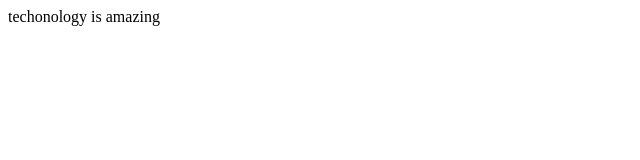
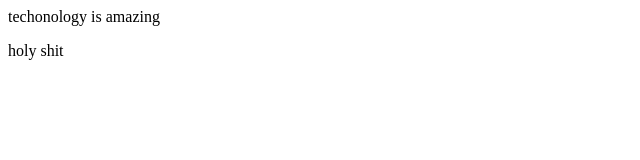
Before and after one commit to ponchBot/paranoid-android, a plain HTML site: page index.html in a window 1280 px wide. Shown: the full height of the page, 0-640 px from the left. Drawn offline with Linux system fonts and the light colour scheme.

Commit message:
into the master

```diff
--- a/index.html
+++ b/index.html
@@ -1,3 +1,4 @@
 <div>techonology is amazing
 
 </div>
+<p>holy shit</p>
```
